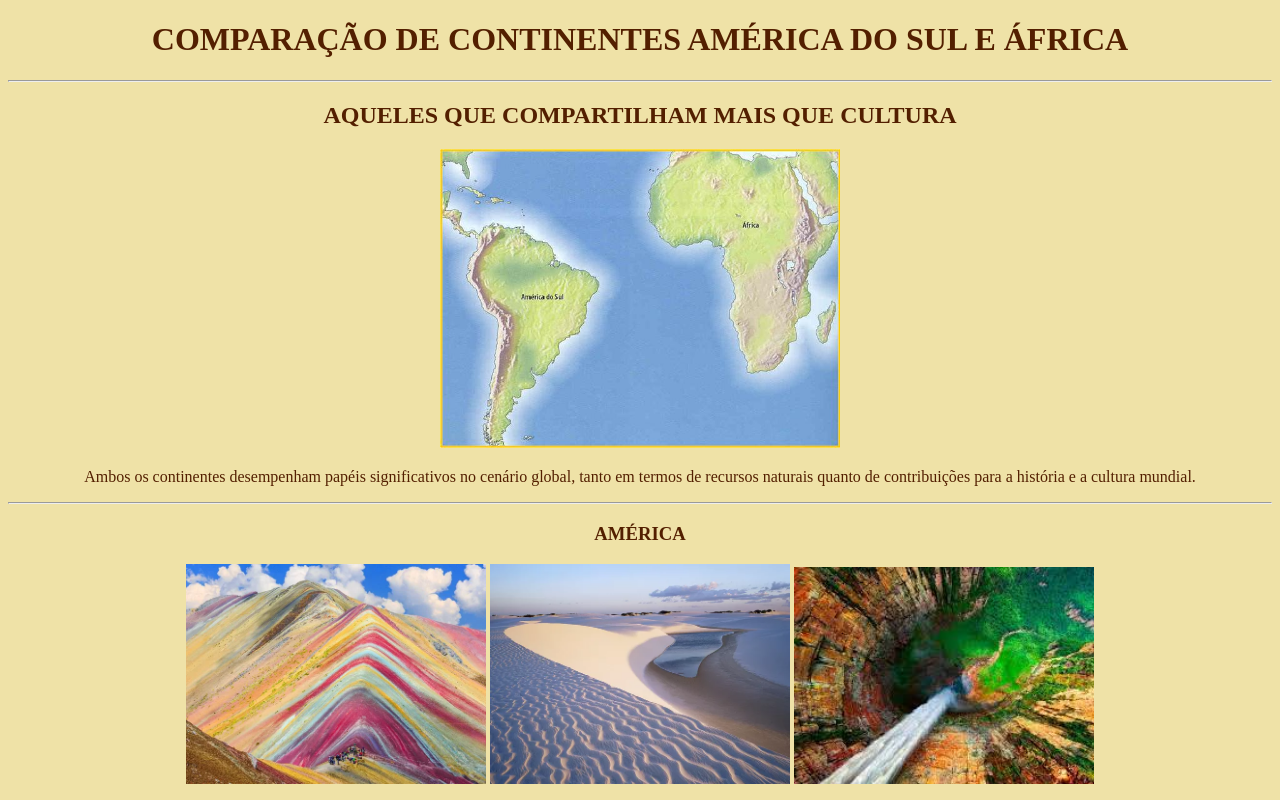
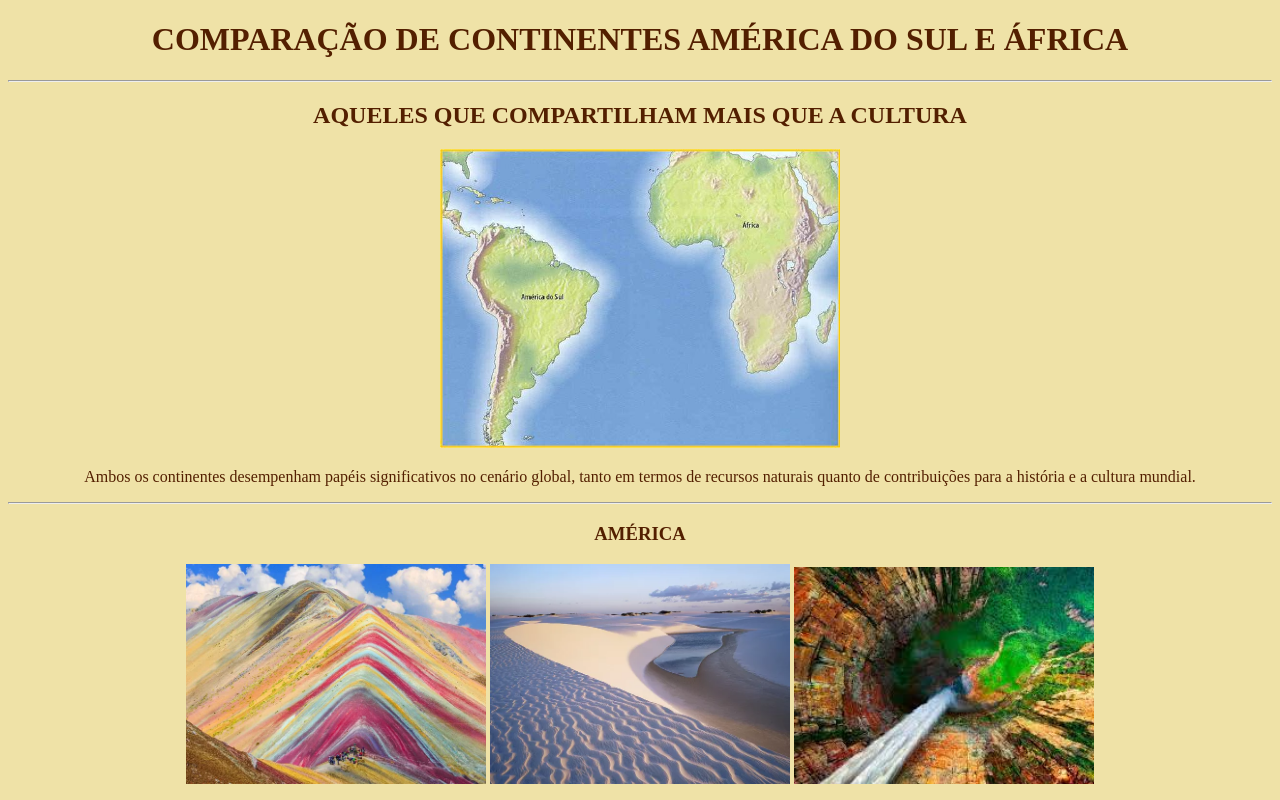
Before and after one commit to nimbuscumuluss/cursoWebSenai, a plain HTML site: page css/continentes.html in a window 1280 px wide. Shown: the top 800 px of the page. Drawn offline with Linux system fonts and the light colour scheme.

Commit message:
Update continentes.html

```diff
--- a/css/continentes.html
+++ b/css/continentes.html
@@ -22,7 +22,7 @@
 
     <hr>
     <div align="center">
-        <h2><b>AQUELES QUE COMPARTILHAM MAIS QUE CULTURA</b></h2>
+        <h2><b>AQUELES QUE COMPARTILHAM MAIS QUE A CULTURA</b></h2>
     </div>
 
     <div align="center">
@@ -48,15 +48,15 @@
             oferece uma ampla variedade de ecossistemas, tornando-a um destino atrativo para amantes da natureza e
             ecoturistas.</p>
 
-            <h4>CULTURA🎎</h4>
+        <h4>CULTURA🎎</h4>
         <p align=justify>A cultura da América do Sul é diversa e rica, influenciada por povos indígenas, colonizadores
             europeus e migrações. Música, dança, culinária, arte e religião refletem essa diversidade. Destacam-se o
             samba e o tango na música, o Carnaval do Brasil, pratos como feijoada e ceviche, e uma arte que vai das
             civilizações pré-colombianas aos movimentos contemporâneos. A religião combina crenças indígenas,
             catolicismo e outras influências. Em síntese, a cultura sul-americana é uma mistura vibrante de tradições e
             expressões criativas.</p>
-            <img src="cultura.jpg" width="300">
-            <img src="cultura2.jpg" width="300">
+        <img src="cultura.jpg" width="300">
+        <img src="cultura2.jpg" width="300">
         <h3>PRINCIPAIS PAISES E SUA POPULAÇÃO👥</h3>
         Os principais países da América do Sul, em termos de população, são:
     </div>
@@ -94,8 +94,8 @@
             variada, utilizando ingredientes locais e especiarias, refletindo a herança cultural de cada região. Apesar
             das influências externas, a cultura africana mantém sua autenticidade e vitalidade, adaptando-se ao longo do
             tempo.</p>
-            <img src="cultura4.webp" width="300">
-            <img src="cultura4.jpg" width="300">
+        <img src="cultura4.webp" width="300">
+        <img src="cultura4.jpg" width="300">
         <h4>PRINCIPAIS PAISES E SUA POPULAÇÃO👥</h4>
         Os principais países da África em termos de população são:
     </div>
```
